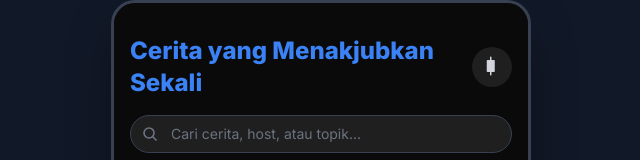
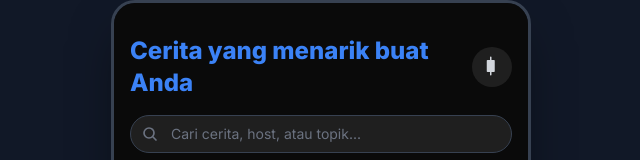
Before and after one commit to alvinmuhamad571-ctrl/finrayls, a plain HTML site: page index.html in a window 1280 px wide. Shown: the top 160 px of the page, without its empty margins (319-959 px from the left). Drawn offline with nearby package versions, Linux system fonts and the light colour scheme.

Commit message:
Update index.html

```diff
--- a/index.html
+++ b/index.html
@@ -58,7 +58,7 @@
         <!-- HEADER APLIKASI DAN SEARCH BAR -->
         <header class="p-4 pt-8 bg-primary-dark sticky top-0 z-10 border-b border-card-dark">
             <div class="flex justify-between items-center mb-4">
-                <h1 class="text-2xl font-extrabold text-accent">Cerita yang Menakjubkan Sekali</h1>
+                <h1 class="text-2xl font-extrabold text-accent">Cerita yang menarik buat Anda</h1>
                 <!-- Icon Profil -->
                 <button onclick="showMessage('Pengaturan Pengguna')" class="p-2 rounded-full bg-card-dark hover:bg-gray-700 transition">
                     <!-- Icon Speaker/Mic -->
```
